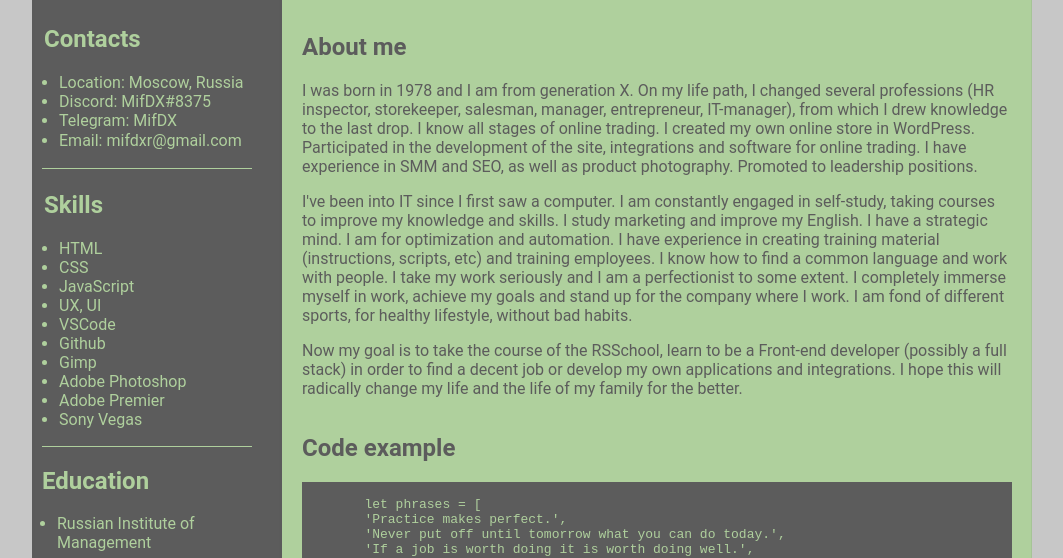
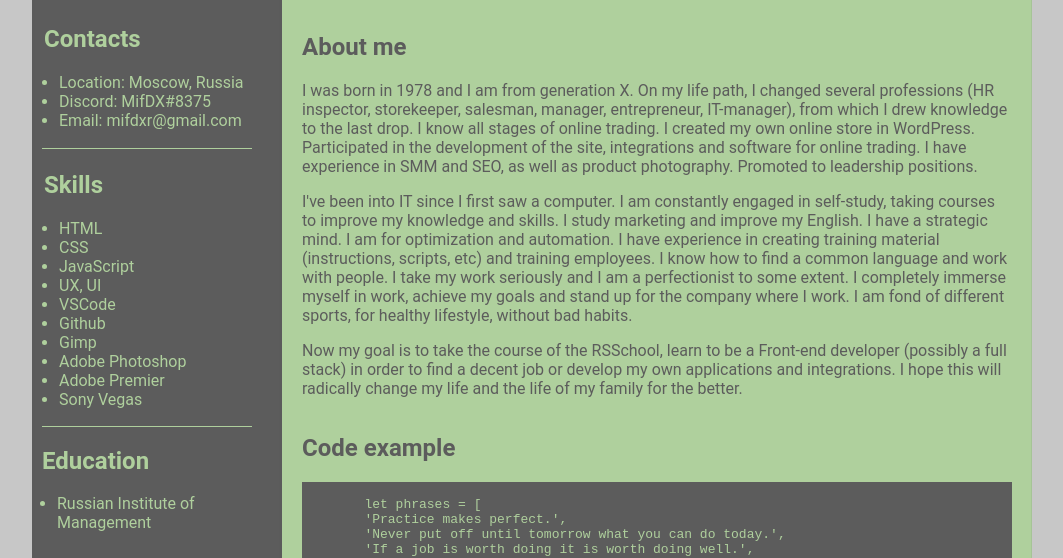
Before and after one commit to MifDX/rsschool-cv, a plain HTML site: page index.html in a window 1280 px wide. Shown: the part 195-753 px from the top of the page, without its empty margins (108-1171 px from the left). Drawn offline with Linux system fonts and the light colour scheme.

Commit message:
fix: fix minor bugs

```diff
--- a/index.html
+++ b/index.html
@@ -48,7 +48,6 @@
                         <ul class="contacts-ul">
                             <li>Location: Moscow, Russia</li>
                             <li>Discord: MifDX#8375</li>
-                            <li>Telegram: <a href="https://t.me/mifdx" class="white-link"> MifDX</a></li>
                             <li>Email: <a href="mailto:mifdxr@gmail.com" class="white-link"> mifdxr@gmail.com</a></li>
                         </ul>
                     </div>
```
